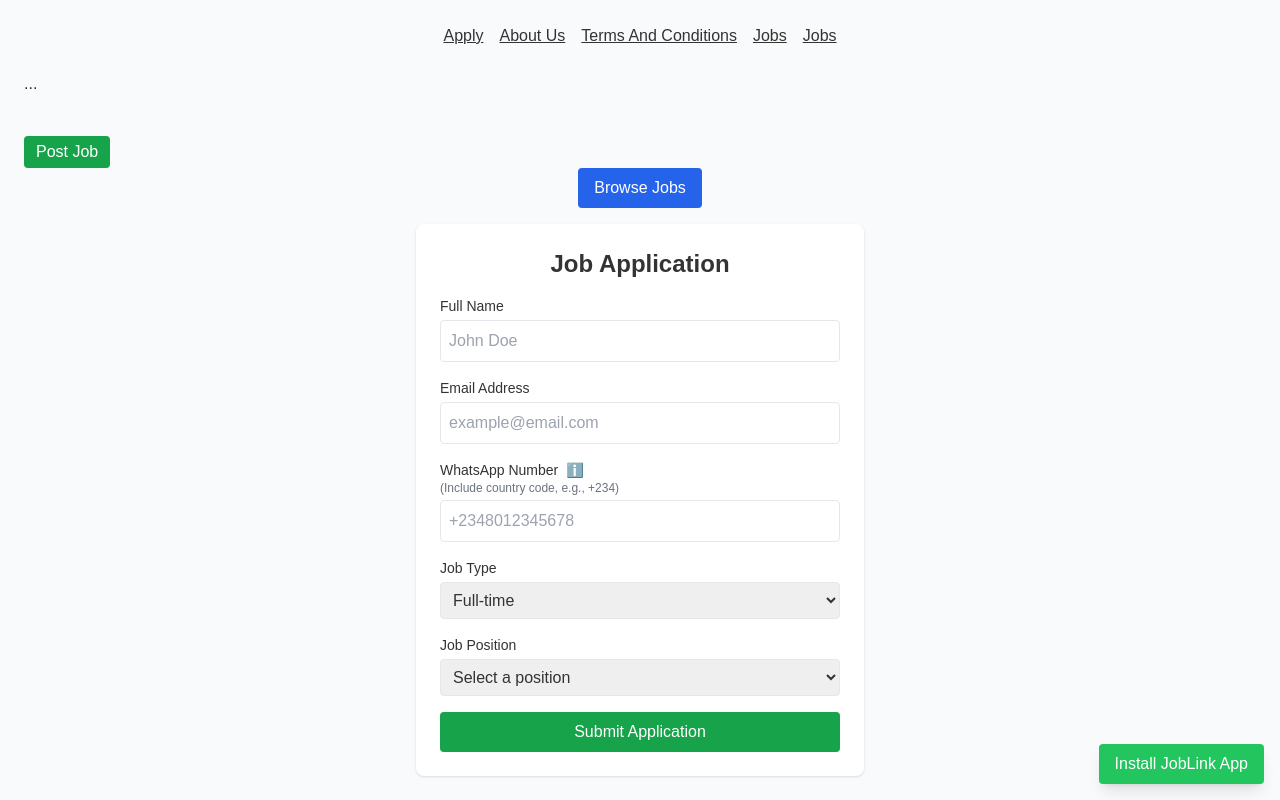
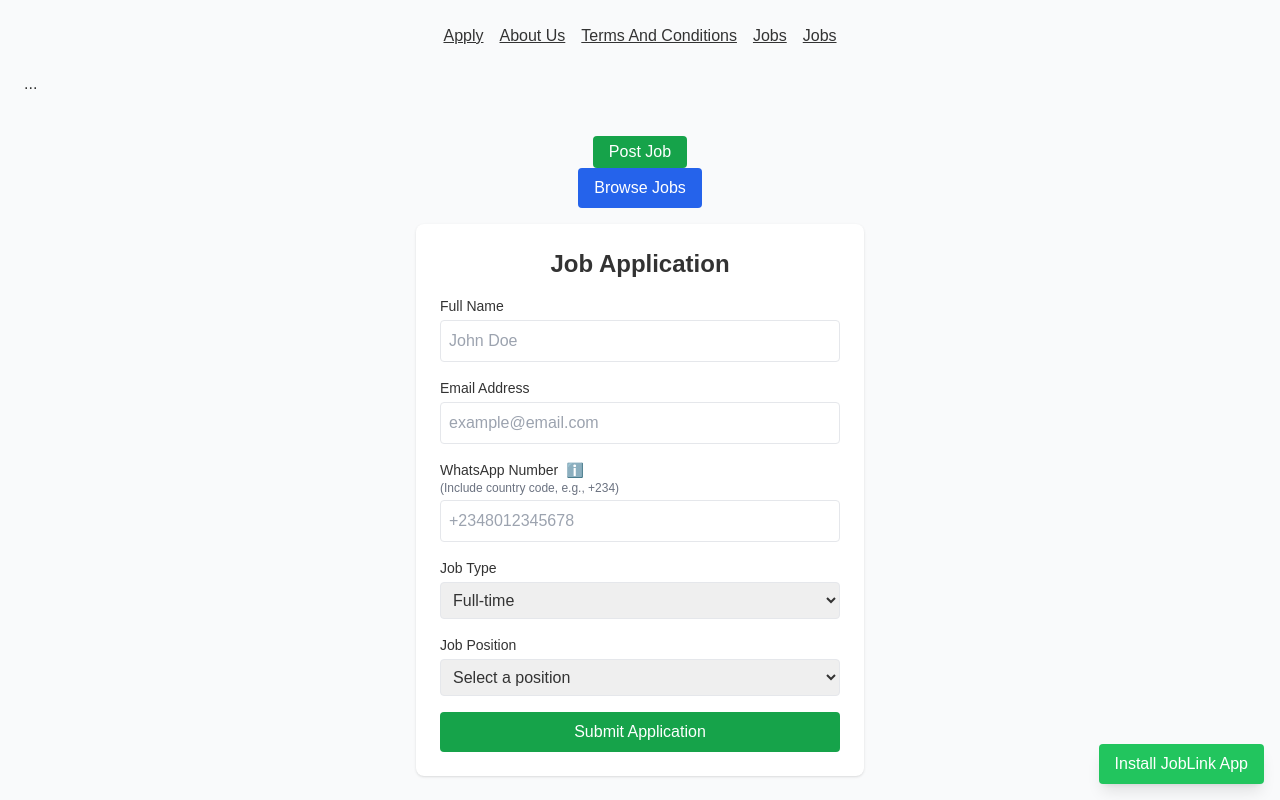
Before and after one commit to Xtosea/JobLink, a React (Create React App) app: page / in a window 1280 px wide. Shown: the top 800 px of the page. Built offline with nearby package versions, Linux system fonts and the light colour scheme.

Commit message:
Update ApplicantForm.jsx

```diff
--- a/src/pages/ApplicantForm.jsx
+++ b/src/pages/ApplicantForm.jsx
@@ -167,11 +167,13 @@ export default function ApplicantForm() {
   return (
   <div>
 
+<div className="flex justify-center">
   <Link to="/post-job">
-  <button className="bg-green-600 text-white px-3 py-1 rounded">
+  <button className="bg-green-600 text-white px-4 py-1 rounded">
     Post Job
   </button>
 </Link>
+</div>
 
     {/* 🔵 Browse Jobs Button */}
     <div className="flex justify-center mb-4">
```
